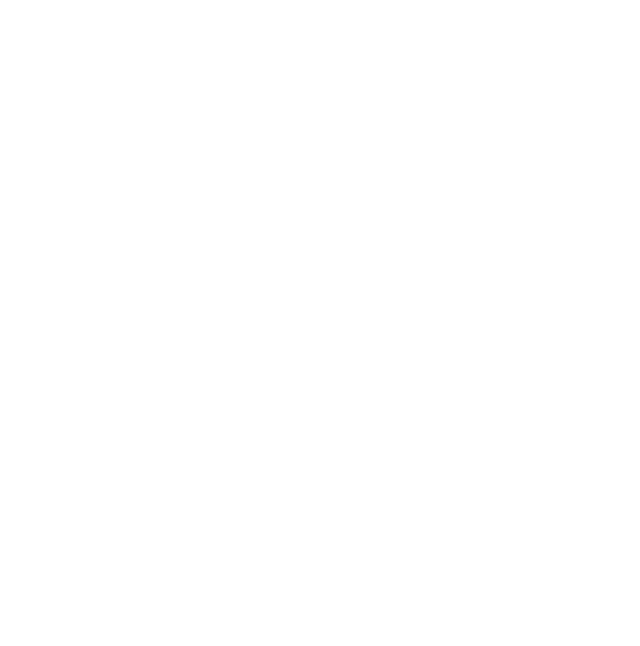
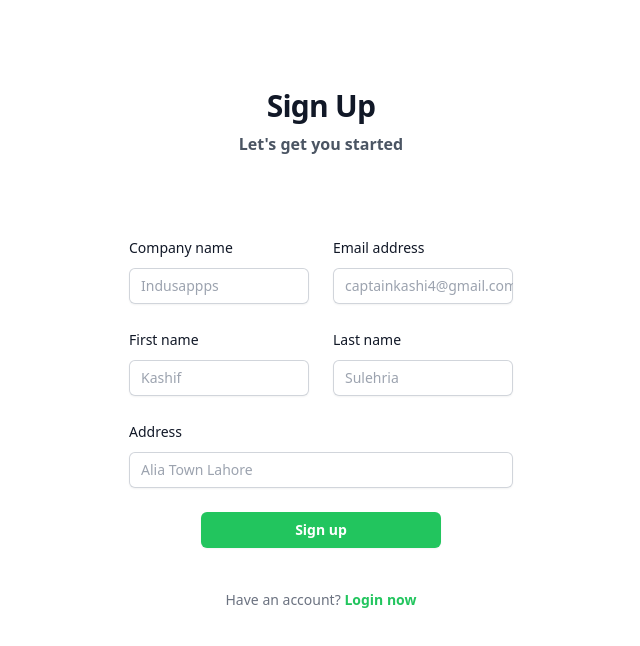
Before and after one commit to kashifal/hajez-fe, a Vue app: page /signup in a window 1280 px wide. Before the commit this address had no page. Shown: the top 646 px of the page, without its empty margins (319-959 px from the left). Built offline with nearby package versions, Linux system fonts and the light colour scheme.

Commit message:
sign up page

```diff
--- a/src/pages/HomePage.vue
+++ b/src/pages/HomePage.vue
@@ -45,8 +45,10 @@
 
           <p class="mt-10 text-center text-sm text-gray-500">
             Don't have an account? <br />
-            <a href="#" class="font-semibold leading-6 text-green-500"
-              >Sign up now</a
+            <router-link
+              to="/signup"
+              class="font-semibold leading-6 text-green-500"
+              >Sign up now</router-link
             >
           </p>
         </div>
--- /dev/null
+++ b/src/pages/SignUpPage.vue
@@ -0,0 +1,135 @@
+<template>
+  <div>
+    <div>
+      <div class="flex min-h-full flex-col justify-center px-6 py-12 lg:px-8">
+        <div class="sm:mx-auto sm:w-full sm:max-w-sm">
+          <h2
+            class="mt-10 text-center text-3xl font-bold leading-9 tracking-tight text-gray-900"
+          >
+            Sign Up
+          </h2>
+          <h3 class="mt-2 text-center text-2l font-bold text-gray-600">
+            Let's get you started
+          </h3>
+        </div>
+
+        <div class="mt-10 sm:mx-auto sm:w-full sm:max-w-sm">
+          <form class="space-y-6" action="#" method="POST">
+            <div class="mt-10 grid grid-cols-1 gap-x-6 gap-y-8 sm:grid-cols-6">
+              <div class="sm:col-span-3">
+                <label
+                  for="company-name"
+                  class="block text-sm font-medium leading-6 text-gray-900"
+                  >Company name</label
+                >
+                <div class="mt-2">
+                  <input
+                    type="text"
+                    name="company-name"
+                    id="company-name"
+                    autocomplete="given-name"
+                    placeholder="Indusappps"
+                    class="block pl-3 w-full rounded-md border-0 py-1.5 text-gray-900 shadow-sm ring-1 ring-inset ring-gray-300 placeholder:text-gray-400 focus:ring-2 focus:ring-inset focus:ring-indigo-600 sm:text-sm sm:leading-6"
+                  />
+                </div>
+              </div>
+
+              <div class="sm:col-span-3">
+                <label
+                  for="email"
+                  class="block text-sm font-medium leading-6 text-gray-900"
+                  >Email address</label
+                >
+                <div class="mt-2">
+                  <input
+                    id="email"
+                    name="email"
+                    type="email"
+                    placeholder="captainkashi4@gmail.com"
+                    autocomplete="email"
+                    class="block w-full pl-3 rounded-md border-0 py-1.5 text-gray-900 shadow-sm ring-1 ring-inset ring-gray-300 placeholder:text-gray-400 focus:ring-2 focus:ring-inset focus:ring-indigo-600 sm:text-sm sm:leading-6"
+                  />
+                </div>
+              </div>
+            </div>
+
+            <div class="mt-10 grid grid-cols-1 gap-x-6 gap-y-8 sm:grid-cols-6">
+              <div class="sm:col-span-3">
+                <label
+                  for="first-name"
+                  class="block text-sm font-medium leading-6 text-gray-900"
+                  >First name</label
+                >
+                <div class="mt-2">
+                  <input
+                    type="text"
+                    name="first-name"
+                    id="first-name"
+                    placeholder="Kashif"
+                    autocomplete="given-name"
+                    class="block pl-3 w-full rounded-md border-0 py-1.5 text-gray-900 shadow-sm ring-1 ring-inset ring-gray-300 placeholder:text-gray-400 focus:ring-2 focus:ring-inset focus:ring-indigo-600 sm:text-sm sm:leading-6"
+                  />
+                </div>
+              </div>
+
+              <div class="sm:col-span-3">
+                <label
+                  for="last-name"
+                  class="block text-sm font-medium leading-6 text-gray-900"
+                  >Last name</label
+                >
+                <div class="mt-2">
+                  <input
+                    type="text"
+                    name="last-name"
+                    id="last-name"
+                    placeholder="Sulehria"
+                    autocomplete="family-name"
+                    class="block pl-3 w-full rounded-md border-0 py-1.5 text-gray-900 shadow-sm ring-1 ring-inset ring-gray-300 placeholder:text-gray-400 focus:ring-2 focus:ring-inset focus:ring-indigo-600 sm:text-sm sm:leading-6"
+                  />
+                </div>
+              </div>
+            </div>
+            <div class="col-span-full">
+              <label
+                for="street-address"
+                class="block text-sm font-medium leading-6 text-gray-900"
+                >Address</label
+              >
+              <div class="mt-2">
+                <input
+                  type="text"
+                  name="street-address"
+                  id="street-address"
+                  placeholder="Alia Town Lahore"
+                  autocomplete="street-address"
+                  class="block pl-3 w-full rounded-md border-0 py-1.5 text-gray-900 shadow-sm ring-1 ring-inset ring-gray-300 placeholder:text-gray-400 focus:ring-2 focus:ring-inset focus:ring-indigo-600 sm:text-sm sm:leading-6"
+                />
+              </div>
+            </div>
+
+            <div class="flex justify-center">
+              <button
+                type="submit"
+                class="flex w-[15rem] justify-center rounded-md bg-green-500 px-3 py-1.5 text-sm font-semibold leading-6 text-white shadow-sm hover:bg-indigo-500 focus-visible:outline focus-visible:outline-2 focus-visible:outline-offset-2 focus-visible:outline-indigo-600"
+              >
+                Sign up
+              </button>
+            </div>
+          </form>
+
+          <p class="mt-10 text-center text-sm text-gray-500">
+            Have an account?
+            <router-link to="/" class="font-semibold leading-6 text-green-500"
+              >Login now</router-link
+            >
+          </p>
+        </div>
+      </div>
+    </div>
+  </div>
+</template>
+
+<script setup></script>
+
+<style lang="scss" scoped></style>
--- a/src/router/index.js
+++ b/src/router/index.js
@@ -1,22 +1,27 @@
 import { createRouter, createWebHistory } from "vue-router";
-import HomePage from '@/pages/HomePage.vue';
-import ExamplePage from '@/pages/ExamplePage.vue';
-
+import HomePage from "@/pages/HomePage.vue";
+import ExamplePage from "@/pages/ExamplePage.vue";
+import SignUpPage from "@/pages/SignUpPage.vue";
 
 const router = createRouter({
-    history: createWebHistory(),
-    routes: [
-        {
-            path: '/',
-            name: 'home',
-            component: HomePage
-        },
-        {
-            path: '/example',
-            name: 'example',
-            component: ExamplePage
-        }
-    ]
-})
+  history: createWebHistory(),
+  routes: [
+    {
+      path: "/",
+      name: "home",
+      component: HomePage,
+    },
+    {
+      path: "/example",
+      name: "example",
+      component: ExamplePage,
+    },
+    {
+      path: "/signup",
+      name: "signup",
+      component: SignUpPage,
+    },
+  ],
+});
 
 export default router;
```
